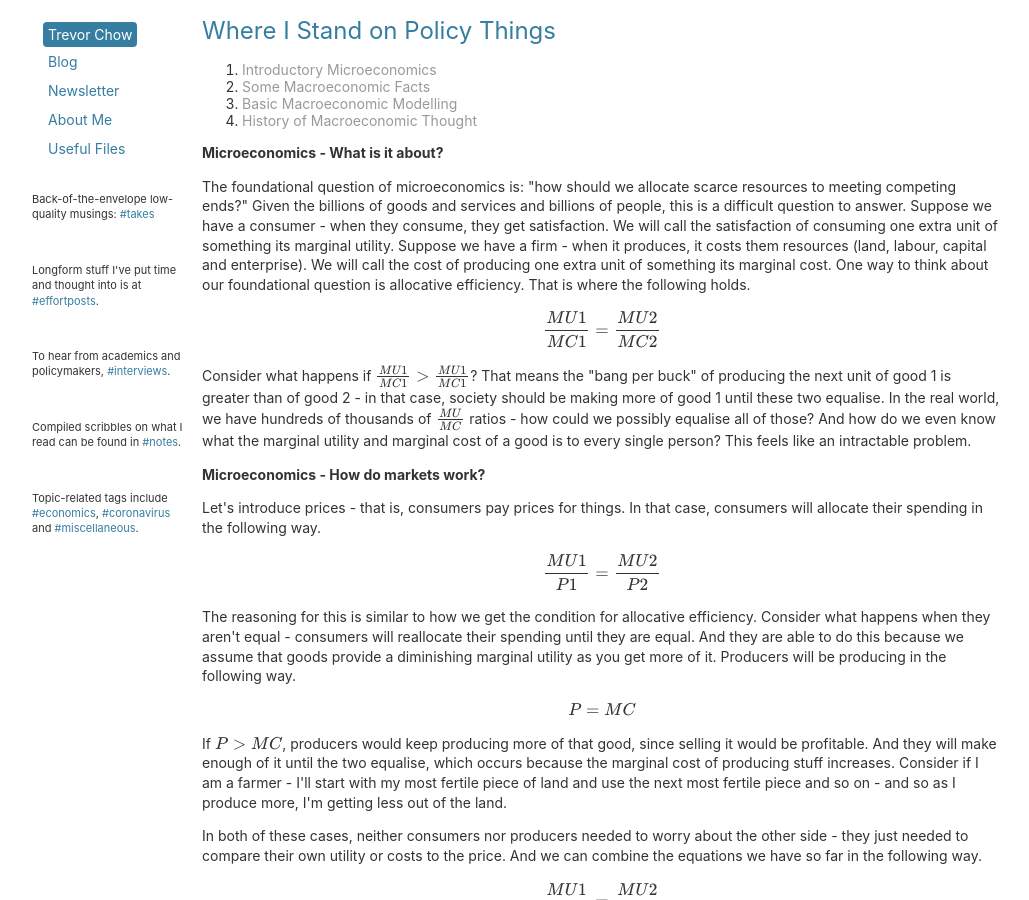
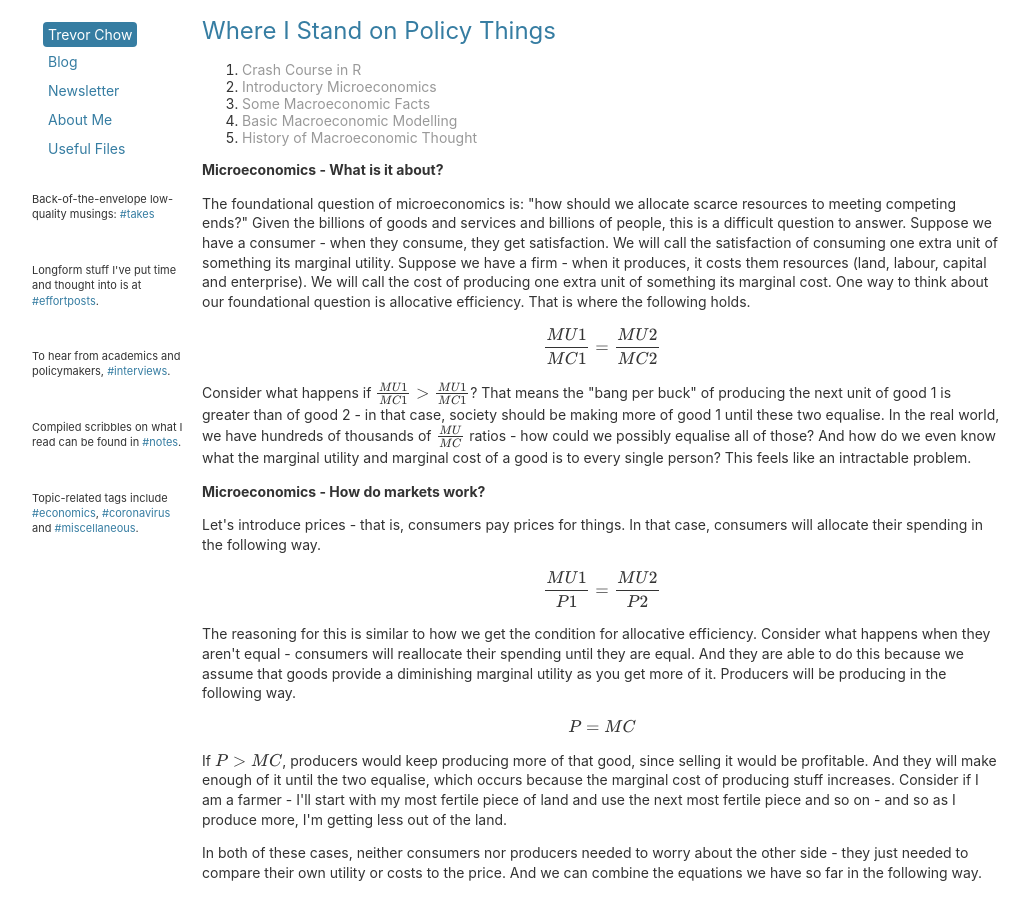
Before and after one commit to tmychow/tmychow.github.io, a Jekyll site: the page built from whereistand/index.html, in a window 1280 px wide and 900 px high. Shown: the whole window, without its empty margins (28-1057 px from the left). Built offline with Jekyll 4.4.1, drawn with Linux system fonts in a browser that asks for light colours; formulas are drawn with MathJax 3.

Commit message:
Update index.html

```diff
--- a/whereistand/index.html
+++ b/whereistand/index.html
@@ -7,11 +7,13 @@ title: Where I Stand
 <div class="blurb">
 	<h1>Where I Stand on Policy Things</h1>
 	<ol>
+		<li> <a href="/crashcourse">Crash Course in R</a>
 		<li> <a href="#micro">Introductory Microeconomics</a>
 		<li> <a href="#macro">Some Macroeconomic Facts</a>
 		<li> <a href="#macromodels">Basic Macroeconomic Modelling</a>
 		<li> <a href="#macrohist">History of Macroeconomic Thought</a>
 	</ol>
+
 	<a name="micro"><p><strong>Microeconomics - What is it about?</strong></p></a>
 	<p> The foundational question of microeconomics is: "how should we allocate scarce resources to meeting competing ends?" Given the billions of goods and services and billions of people, this is a difficult question to answer. Suppose we have a consumer - when they consume, they get satisfaction. We will call the satisfaction of consuming one extra unit of something its marginal utility. Suppose we have a firm - when it produces, it costs them resources (land, labour, capital and enterprise). We will call the cost of producing one extra unit of something its marginal cost. One way to think about our foundational question is allocative efficiency. That is where the following holds. \[ \frac{MU1}{MC1} = \frac{MU2}{MC2} \] Consider what happens if \( \frac{MU1}{MC1}>\frac{MU1}{MC1} \)? That means the "bang per buck" of producing the next unit of good 1 is greater than of good 2 - in that case, society should be making more of good 1 until these two equalise. In the real world, we have hundreds of thousands of \( \frac{MU}{MC} \) ratios - how could we possibly equalise all of those? And how do we even know what the marginal utility and marginal cost of a good is to every single person? This feels like an intractable problem. </p>
 
```
